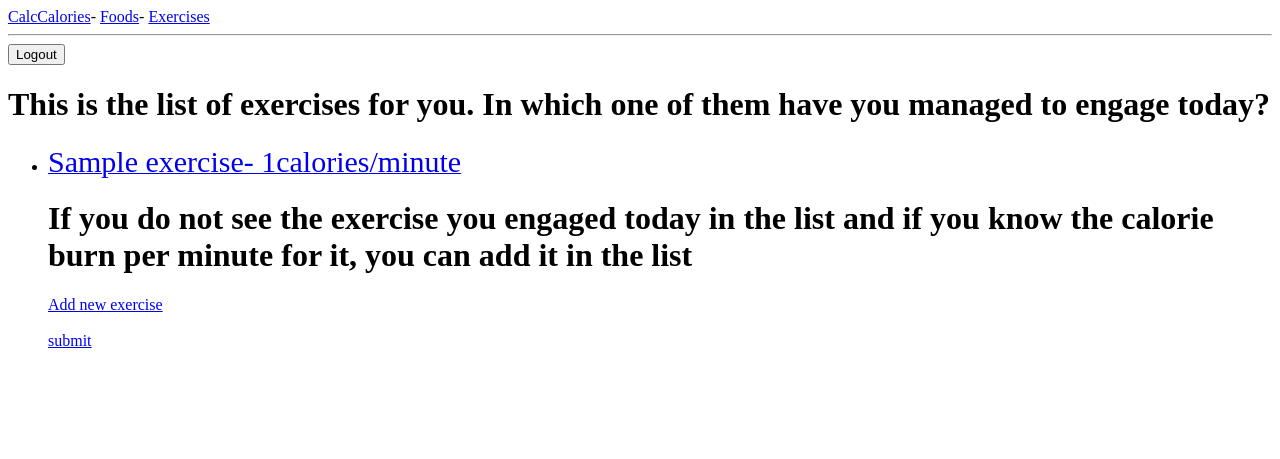
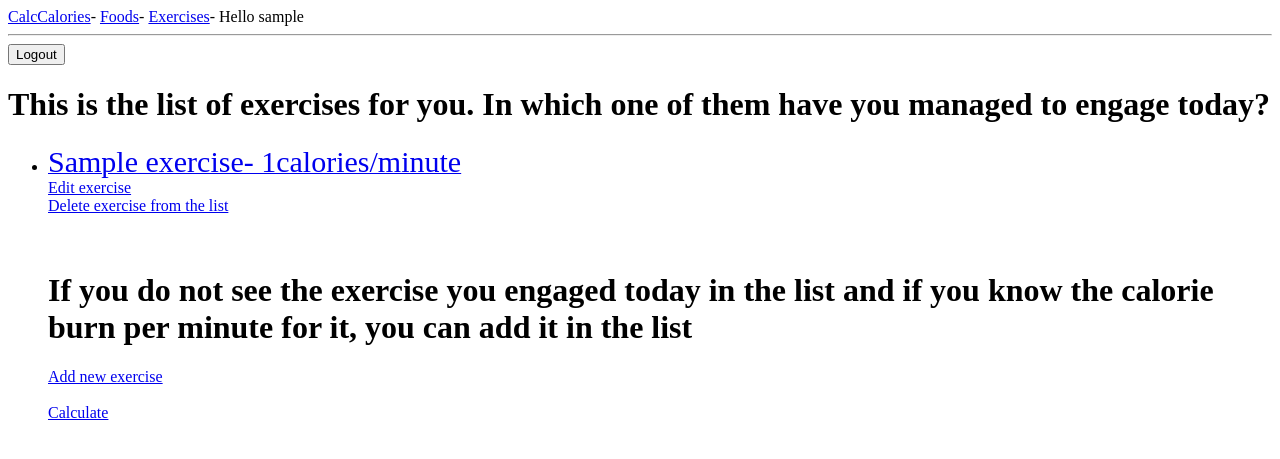
Before and after one commit to Kumneger49/CALCCALORY, a Django app: page /exercises in a window 1280 px wide. Shown: the top 459 px of the page. Run offline with Django 5.2, Linux system fonts and the light colour scheme; a user stored in the database is signed in; tables that the repository leaves empty hold one stand-in row (values such as "Sample post").

Commit message:
now each page is associated with a particular user and the user can edit and delete an exercise or food

```diff
--- a/calccalories/forms.py
+++ b/calccalories/forms.py
@@ -3,6 +3,9 @@ from .models import Exercise, Food
 
 class ExerciseForm(forms.Form):
     minutes=forms.IntegerField()
+
+class FoodForm(forms.Form):
+    Units=forms.IntegerField()
 
 class NewFoodForm(forms.ModelForm):
     class Meta:
--- a/calccalories/models.py
+++ b/calccalories/models.py
@@ -1,16 +1,16 @@
 from django.db import models
-
+from django.contrib.auth.models import User
 # Create your models here.
 
 class Person(models.Model):
-    username=models.CharField(max_length=50)
+    user=models.ForeignKey(User, on_delete=models.CASCADE)
     weight_in_kg=models.IntegerField(default=0)
 
     def __str__(self):
-        return self.username
+        return self.user.username
 
 class Food(models.Model):
-    person=models.ForeignKey(Person, on_delete=models.CASCADE)
+    person=models.ForeignKey(User, on_delete=models.CASCADE)
     name=models.CharField(max_length=50)
     calory=models.IntegerField(default=0)
 
@@ -18,6 +18,7 @@ class Food(models.Model):
         return self.name
 
 class Exercise(models.Model):
+    person=models.ForeignKey(User, on_delete=models.CASCADE)
     name=models.CharField(max_length=50)
     calory=models.IntegerField(default=0)
 
--- a/calccalories/templates/calccalories/base.html
+++ b/calccalories/templates/calccalories/base.html
@@ -12,8 +12,9 @@
 <body>
     <a href="{% url 'calccalories:index'%}">CalcCalories</a>-
     <a href="{% url 'calccalories:foods'%}">Foods</a>-
-    <a href="{% url 'calccalories:exercises'%}">Exercises</a>
+    <a href="{% url 'calccalories:exercises'%}">Exercises</a>-
     {%if user.is_authenticated%}
+    Hello {{request.user}}
     <hr>
     <form action="{% url 'users:logout'%}" method="post">
         {%csrf_token%}
--- a/calccalories/templates/calccalories/exercises.html
+++ b/calccalories/templates/calccalories/exercises.html
@@ -12,12 +12,14 @@
     <ul>
         {%for exercise in exercises%}
             <li><a href="{% url 'calccalories:exercise' exercise.id%}"><span>{{exercise}}-    {{exercise.calory}}calories/minute</span></a></li>
+            <a href="{% url 'calccalories:edit_exercise' exercise.id %}">Edit exercise</a><br>
+            <a href="{% url 'calccalories:delete_exercise' exercise.id %}">Delete exercise from the list</a><br><br><br>
             {%empty%}
                 <h2>First you gotta add some food lists</h2>
         {%endfor%}
         <h1>If you do not see the exercise you engaged today in the list and if you know the calorie burn per minute for it, you can add it in the list</h1>
         <a href="{% url 'calccalories:new_exercise'%}">Add new exercise</a><br><br>
-         <a href="{% url 'calccalories:report'  %}">submit</a>
+         <a href="{% url 'calccalories:report'  %}">Calculate</a>
     </ul>
     {%endblock%}
 </body>
--- a/calccalories/templates/calccalories/foods.html
+++ b/calccalories/templates/calccalories/foods.html
@@ -12,6 +12,8 @@
     <ul>
         {%for food in foods%}
             <li><a href="{% url 'calccalories:food' food.id %}"><span>{{food}}-       {{food.calory}}calories/one unit</span></a></li>
+            <a href="{% url 'calccalories:edit_food' food.id %}">Edit food</a><br>
+            <a href="{% url 'calccalories:delete_food' food.id%}">Delete food from the list</a><br><br><br>
         {%empty%}
         <h2>First you gotta add some food lists</h2>
         {%endfor%}
--- a/calccalories/urls.py
+++ b/calccalories/urls.py
@@ -1,4 +1,4 @@
-from django.urls import path, include
+from django.urls import path
 from . import views
 
 app_name='calccalories'
@@ -11,4 +11,8 @@ urlpatterns = [
     path('report', views.report, name="report"),
     path('new_food', views.new_food, name="new_food"),
     path('new_exercise', views.new_exercise, name="new_exercise"),
+    path('edit_food/<int:food_id>', views.edit_food, name="edit_food"),
+    path('edit_exercise/<int:exercise_id>', views.edit_exercise, name="edit_exercise"),
+    path('delete_food/<food_id>', views.delete_food, name="delete_food"),
+    path('delete_exercise/<exercise_id>', views.delete_exercise, name="delete_exercise"),
 ]
--- a/calccalories/views.py
+++ b/calccalories/views.py
@@ -1,32 +1,35 @@
 from django.shortcuts import render, redirect
-from .models import Food, Exercise, Person
-from .forms import ExerciseForm, NewExerciseForm, NewFoodForm
+from .models import Food, Exercise
+from .forms import ExerciseForm, FoodForm, NewExerciseForm, NewFoodForm
 from django.contrib.auth.decorators import login_required
+from django.http import Http404
 sum=0
 sum1=0
 
+def confirm_user(model, request):
+    if model.person!=request.user:
+        raise Http404
 
 def index(request):
     return render(request, 'calccalories/index.html')
 
 @login_required
 def foods(request):
-    # user=Person.objects.get(username=request.user)
-    # food.person=user
-    # foods=Food.objects.filter(person=request.user)
-    foods=Food.objects.all()
+    foods=Food.objects.filter(person=request.user)
     context={'foods': foods}
     return render(request, 'calccalories/foods.html', context)
 
 @login_required
 def exercises(request):
-    exercises=Exercise.objects.all()
+    # exercises=Exercise.objects.all()
+    exercises=Exercise.objects.filter(person=request.user)
     context={'exercises': exercises}
     return render(request, 'calccalories/exercises.html', context)
 
 @login_required
 def exercise(request, exercise_id):
     exercise=Exercise.objects.get(id=exercise_id)
+    confirm_user(exercise, request)
     if request.method!='POST':
         form=ExerciseForm()
         value=0
@@ -48,6 +51,8 @@ def new_exercise(request):
     else:
         form=NewExerciseForm(data=request.POST)
         if form.is_valid():
+            new_exercise=form.save(commit=False)
+            new_exercise.person=request.user
             form.save()
             return redirect('calccalories:exercises')
     context={'form':form}
@@ -61,8 +66,7 @@ def new_food(request):
         form=NewFoodForm(data=request.POST)
         if form.is_valid():
             new_food=form.save(commit=False)
-            user=Person.objects.get(username=request.user)
-            new_food.person=user
+            new_food.person=request.user
             form.save()
             return redirect('calccalories:foods')
     context={'form':form}
@@ -71,18 +75,59 @@ def new_food(request):
 @login_required
 def food(request, food_id):
     food=Food.objects.get(id=food_id)
+    confirm_user(food, request)
     if request.method!='POST':
-        form=ExerciseForm()
+        form=FoodForm()
         value=0
     else:
-        form=ExerciseForm(request.POST)
+        form=FoodForm(request.POST)
         if form.is_valid():
-            value=form.cleaned_data['minutes']*food.calory
+            value=form.cleaned_data['Units']*food.calory
             global sum1
             sum1+=value
             return redirect('calccalories:foods')
     context={'form': form, 'food': food, 'sum': sum1}
     return render(request, 'calccalories/food.html', context)
+
+@login_required
+def edit_food(request, food_id):
+    food=Food.objects.get(id=food_id)
+    confirm_user(food, request)
+    if request.method!='POST':
+        form=NewFoodForm(instance=food)
+    else:
+        form=NewFoodForm(request.POST, instance=food)
+        if form.is_valid():
+            form.save()
+            return redirect('calccalories:foods')
+    context={'form':form, 'food':food}
+    return render(request, 'calccalories/edit_food.html', context)
+
+@login_required
+def edit_exercise(request, exercise_id):
+    exercise=Exercise.objects.get(id=exercise_id)
+    confirm_user(exercise, request)
+    if request.method!='POST':
+        form=NewExerciseForm(instance=exercise)
+    else:
+        form=NewExerciseForm(instance=exercise, data=request.POST)
+        if form.is_valid():
+            form.save()
+            return redirect('calccalories:exercises')
+    context={'form':form, 'exercise':exercise}
+    return render(request, 'calccalories/edit_exercise.html', context)
+
+@login_required
+def delete_food(request, food_id):
+    food=Food.objects.get(id=food_id)
+    food.delete()
+    return redirect('calccalories:foods')
+
+@login_required
+def delete_exercise(request, exercise_id):
+    food=Exercise.objects.get(id=exercise_id)
+    food.delete()
+    return redirect('calccalories:exercises')
 
 @login_required
 def report(request):
```
Also changed, not shown: calccalories/templates/calccalories/edit_exercise.html (added, +18 -0 lines), calccalories/templates/calccalories/edit_food.html (added, +18 -0 lines).
